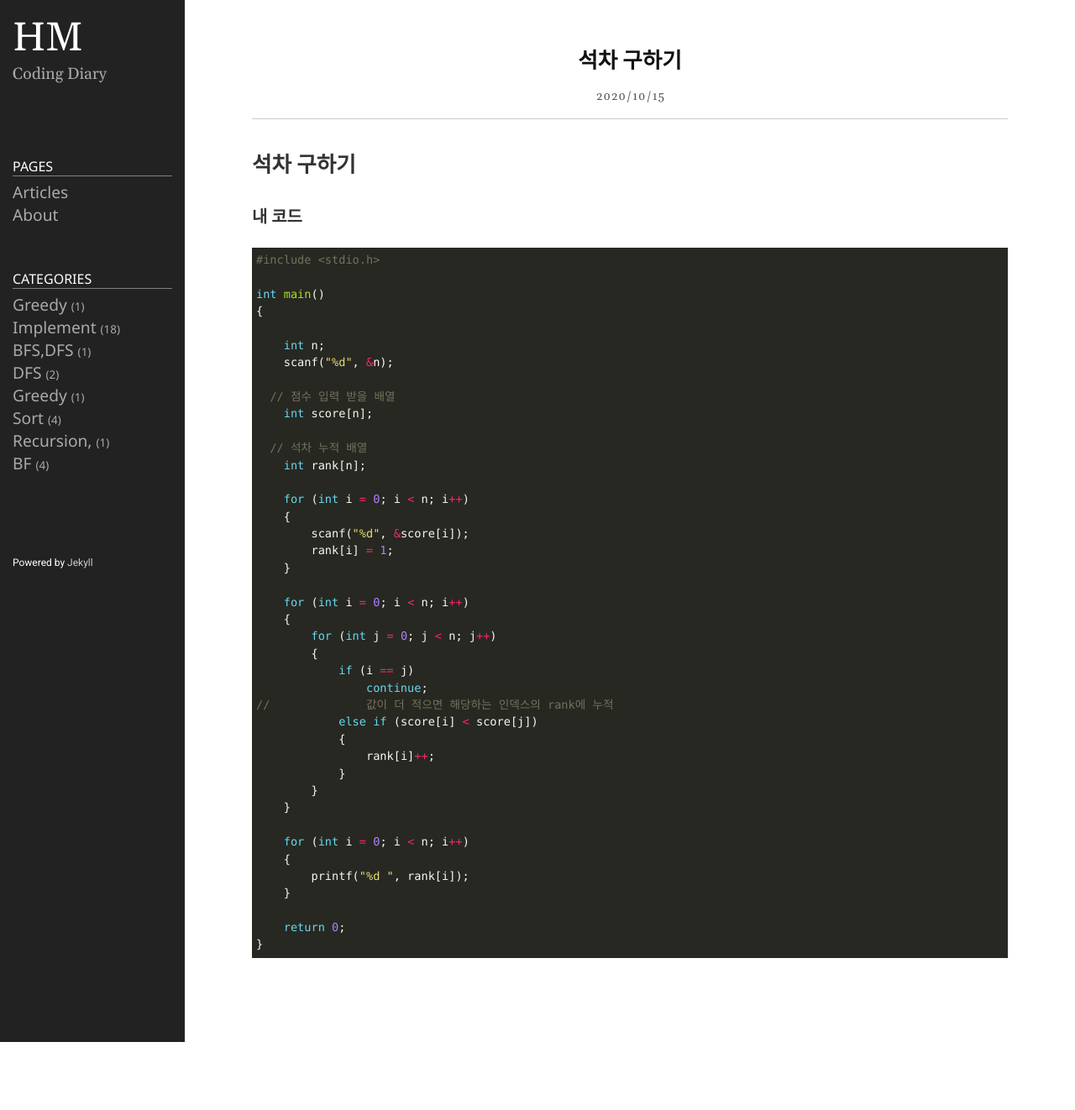
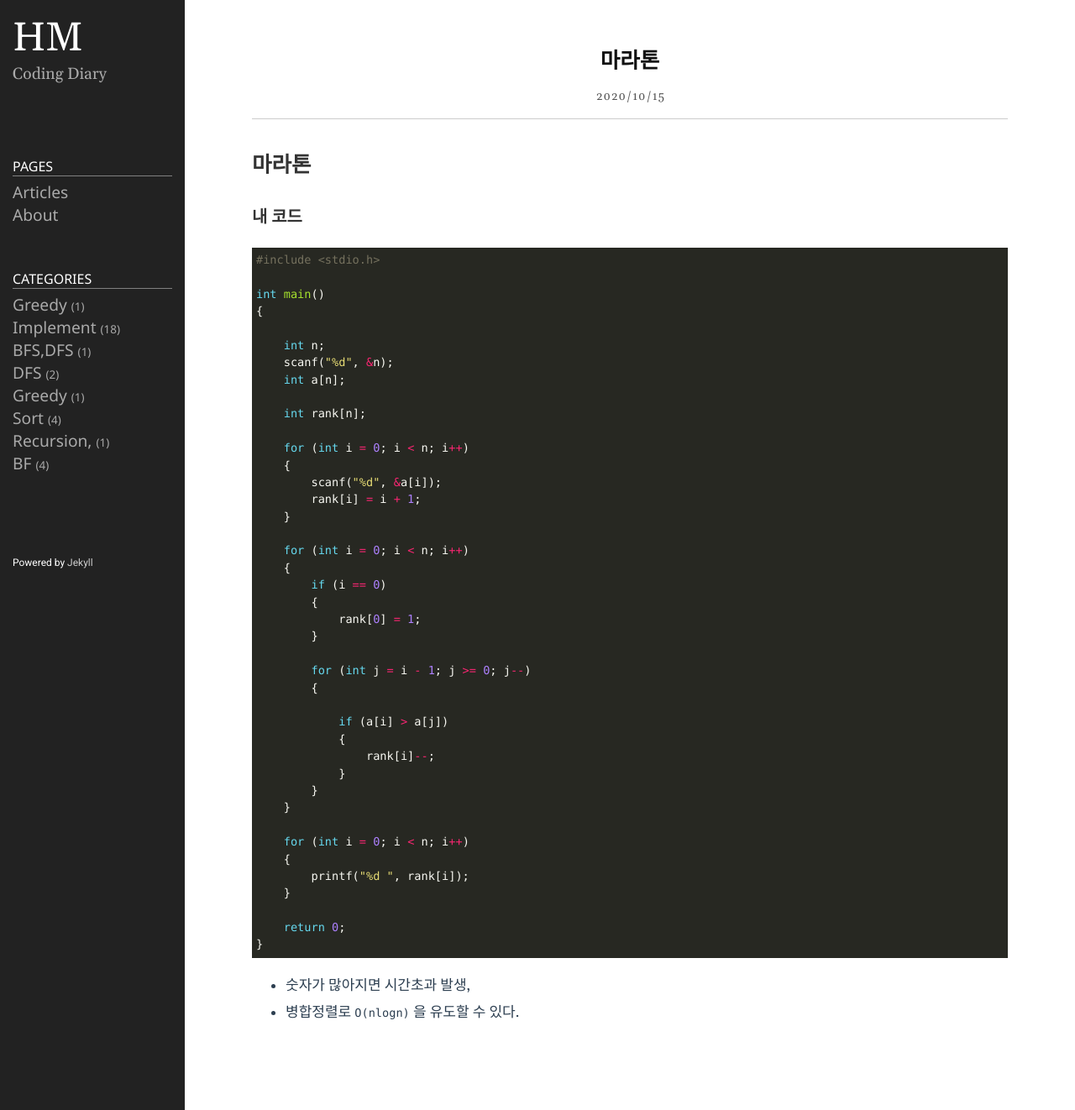
Before and after one commit to aksel26/changed, a Jekyll site: the page built from _posts/2020-10-15-lecture26.md, in a window 1280 px wide. Shown: the whole page at 84% size. Built offline with Jekyll 4.4.1, drawn with Linux system fonts in a browser that asks for light colours; before the commit the page ends 1241 px from its top, so only the background shows below that.

Commit message:
마라톤

````diff
--- a/_posts/2020-10-15-lecture26.md
+++ b/_posts/2020-10-15-lecture26.md
@@ -1,10 +1,10 @@
 ---
 layout: post
-title:  "석차 구하기"
+title:  "마라톤"
 date:   2020-10-15 13:31:29 +0900
 categories: BF
 ---
-# 석차 구하기
+# 마라톤
 
 ### 내 코드
 
@@ -16,29 +16,29 @@ int main()
 
     int n;
     scanf("%d", &n);
+    int a[n];
 
-  // 점수 입력 받을 배열
-    int score[n];
-
-  // 석차 누적 배열
     int rank[n];
 
     for (int i = 0; i < n; i++)
     {
-        scanf("%d", &score[i]);
-        rank[i] = 1;
+        scanf("%d", &a[i]);
+        rank[i] = i + 1;
     }
 
     for (int i = 0; i < n; i++)
     {
-        for (int j = 0; j < n; j++)
+        if (i == 0)
         {
-            if (i == j)
-                continue;
-//		값이 더 적으면 해당하는 인덱스의 rank에 누적
-            else if (score[i] < score[j])
+            rank[0] = 1;
+        }
+
+        for (int j = i - 1; j >= 0; j--)
+        {
+
+            if (a[i] > a[j])
             {
-                rank[i]++;
+                rank[i]--;
             }
         }
     }
@@ -51,3 +51,6 @@ int main()
     return 0;
 }
 ```
+
+- 숫자가 많아지면 시간초과 발생,
+- 병합정렬로 `O(nlogn)` 을 유도할 수 있다.
````
